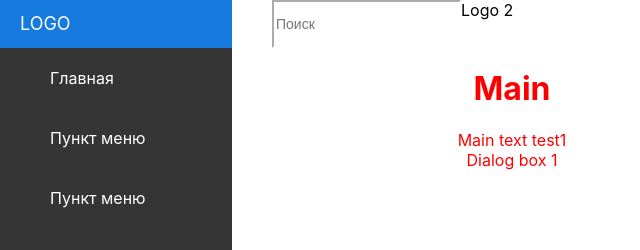
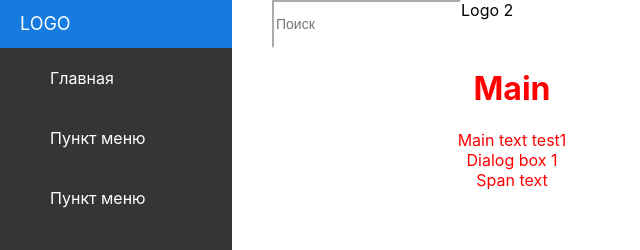
Before and after one commit to GreedoRen/React-Component, a React (Create React App) app: page /main in a window 1280 px wide. Shown: the top 250 px of the page, without its empty margins (0-640 px from the left). Built offline with nearby package versions, Linux system fonts and the light colour scheme.

Commit message:
Add span

```diff
--- a/src/components/Main/Main.jsx
+++ b/src/components/Main/Main.jsx
@@ -12,6 +12,7 @@ class Main extends Component {
 				<h1>Main</h1>
 				<div>Main text test1</div>
 				<div onClick={() => {}}>Dialog box 1</div>
+				<span>Span text</span>
 			</div>
 		);
 	}
```
